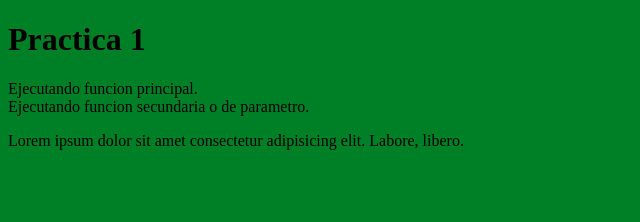
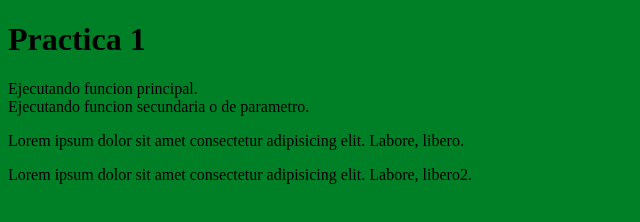
Before and after one commit to Edrson/practica1SA, a plain HTML site: page index.html in a window 1280 px wide. Shown: the whole page, without its empty margins (0-640 px from the left). Drawn offline with Linux system fonts and the light colour scheme.

Commit message:
se agrega nuevo parrafo.

```diff
--- a/index.html
+++ b/index.html
@@ -16,6 +16,7 @@
 <div class="container">
 	<div class="row">
 		<p>Lorem ipsum dolor sit amet consectetur adipisicing elit. Labore, libero.</p>
+		<p>Lorem ipsum dolor sit amet consectetur adipisicing elit. Labore, libero2.</p>
 	</div>
 </div>
 
```
